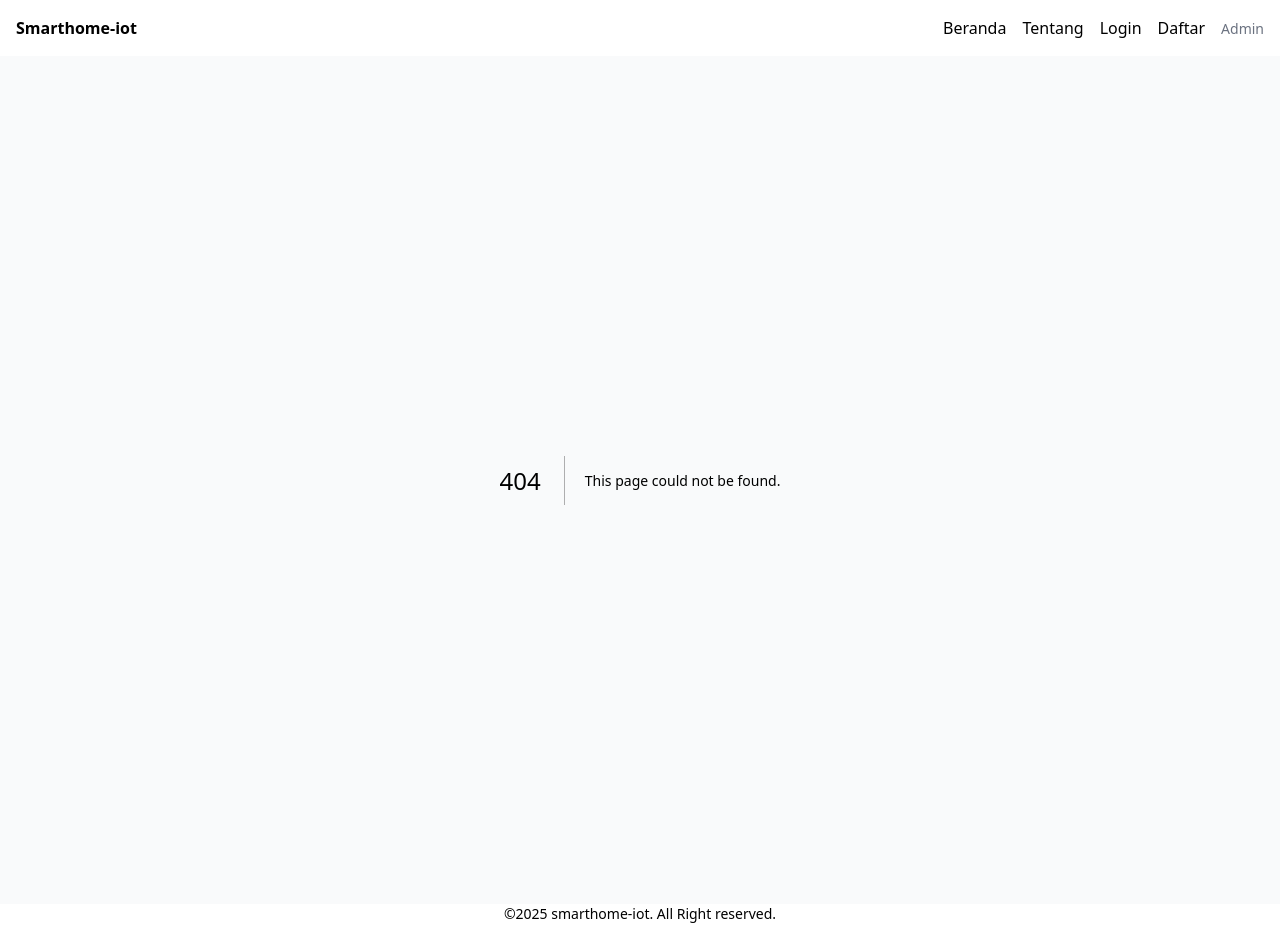
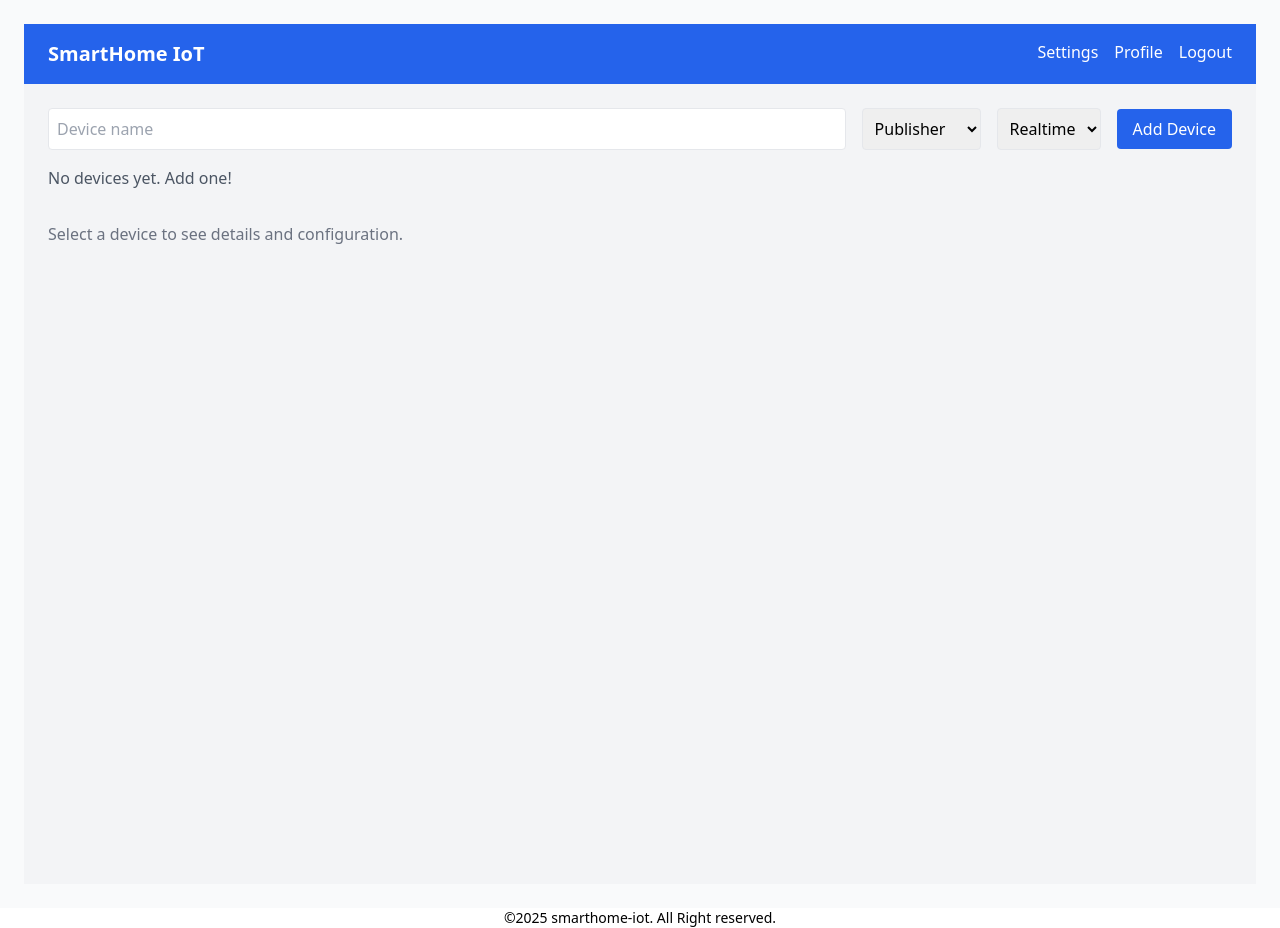
Before and after one commit to Fic21/smarthome-iot, a Next.js app: page /dasboard/users in a window 1280 px wide. Before the commit this address had no page. Built offline with nearby package versions, Linux system fonts and the light colour scheme.

Commit message:
menambah dasboard dan cara masuknya

```diff
--- /dev/null
+++ b/src/app/dasboard/users/page.tsx
@@ -0,0 +1,180 @@
+"use client";
+
+import React, { useState } from "react";
+import NavbarUser from "@/components/navbarUser/page";
+import CardDevice from "@/components/cardDevice/page";
+
+interface Device {
+  id: string;
+  name: string;
+  status: "publisher" | "subscriber";
+  type: "realtime" | "onoff";
+  history: Array<{ timestamp: string; value: any }>;
+}
+
+export default function DashboardUsersPage() {
+  const [devices, setDevices] = useState<Device[]>([]);
+  const [newDeviceName, setNewDeviceName] = useState("");
+  const [newDeviceStatus, setNewDeviceStatus] = useState<"publisher" | "subscriber">("publisher");
+  const [newDeviceType, setNewDeviceType] = useState<"realtime" | "onoff">("realtime");
+  const [selectedDevice, setSelectedDevice] = useState<Device | null>(null);
+
+  // Tambah device baru
+  function addDevice() {
+    if (!newDeviceName.trim()) return alert("Device name is required");
+    const newDevice: Device = {
+      id: Date.now().toString(),
+      name: newDeviceName,
+      status: newDeviceStatus,
+      type: newDeviceType,
+      history: [],
+    };
+    setDevices([...devices, newDevice]);
+    setNewDeviceName("");
+  }
+
+  // Hapus device
+  function deleteDevice(id: string) {
+    setDevices(devices.filter((d) => d.id !== id));
+    if (selectedDevice?.id === id) setSelectedDevice(null);
+  }
+
+  // Edit device name (simple rename)
+  function editDevice(id: string) {
+    const newName = prompt("Enter new device name");
+    if (!newName) return;
+    setDevices(devices.map(d => d.id === id ? { ...d, name: newName } : d));
+  }
+
+  // Simulasi data device history
+  // Untuk demo, kita isi beberapa data dummy saat device realtime dipilih
+  React.useEffect(() => {
+    if (selectedDevice && selectedDevice.type === "realtime") {
+      // Simulasi data grafik realtime bertambah tiap 2 detik
+      const interval = setInterval(() => {
+        setDevices((oldDevices) =>
+          oldDevices.map((d) => {
+            if (d.id === selectedDevice.id) {
+              const newValue = Math.floor(Math.random() * 100);
+              const newHistory = [...d.history, { timestamp: new Date().toLocaleTimeString(), value: newValue }];
+              return { ...d, history: newHistory.slice(-10) }; // simpan 10 data terakhir
+            }
+            return d;
+          })
+        );
+      }, 2000);
+      return () => clearInterval(interval);
+    }
+  }, [selectedDevice]);
+
+  return (
+    <>
+      <NavbarUser />
+
+      <main className="p-6 bg-gray-100 min-h-screen">
+        {/* Bagian utama 1 - Tambah device dan list device */}
+        <section className="mb-8">
+          <div className="flex gap-4 mb-4 items-center">
+            <input
+              type="text"
+              placeholder="Device name"
+              value={newDeviceName}
+              onChange={(e) => setNewDeviceName(e.target.value)}
+              className="p-2 border rounded flex-grow"
+            />
+            <select
+              value={newDeviceStatus}
+              onChange={(e) => setNewDeviceStatus(e.target.value as "publisher" | "subscriber")}
+              className="p-2 border rounded"
+            >
+              <option value="publisher">Publisher</option>
+              <option value="subscriber">Subscriber</option>
+            </select>
+            <select
+              value={newDeviceType}
+              onChange={(e) => setNewDeviceType(e.target.value as "realtime" | "onoff")}
+              className="p-2 border rounded"
+            >
+              <option value="realtime">Realtime</option>
+              <option value="onoff">On/Off</option>
+            </select>
+            <button
+              onClick={addDevice}
+              className="bg-blue-600 text-white px-4 py-2 rounded hover:bg-blue-700"
+            >
+              Add Device
+            </button>
+          </div>
+
+          <div>
+            {devices.length === 0 && <p className="text-gray-600">No devices yet. Add one!</p>}
+            {devices.map((device) => (
+              <div
+                key={device.id}
+                onClick={() => setSelectedDevice(device)}
+                className={`cursor-pointer ${selectedDevice?.id === device.id ? "bg-blue-100" : "bg-white"} p-2 rounded mb-2 shadow-sm`}
+              >
+                <CardDevice
+                  id={device.id}
+                  name={device.name}
+                  status={device.status}
+                  onEdit={editDevice}
+                  onDelete={deleteDevice}
+                />
+              </div>
+            ))}
+          </div>
+        </section>
+
+        {/* Bagian utama 2 - Detail device dan konfigurasi EMQX */}
+        <section>
+          {selectedDevice ? (
+            <div className="bg-white p-6 rounded shadow">
+              <h2 className="text-2xl font-bold mb-4">{selectedDevice.name} Details</h2>
+
+              {/* Konfigurasi EMQX */}
+              <div className="mb-6">
+                <h3 className="font-semibold mb-2">MQTT Configuration</h3>
+                <pre className="bg-gray-200 p-4 rounded font-mono text-sm">
+{`Broker: mqtt://emqx-broker-address
+Client ID: client_${selectedDevice.id}
+Topic: smarthome/${selectedDevice.name.toLowerCase()}
+Status: ${selectedDevice.status}
+Type: ${selectedDevice.type}`}
+                </pre>
+              </div>
+
+              {/* Data device */}
+              <div>
+                {selectedDevice.type === "realtime" ? (
+                  <>
+                    <h3 className="font-semibold mb-2">Realtime Data (Last 10)</h3>
+                    <ul className="list-disc list-inside max-h-40 overflow-y-auto border p-2 rounded bg-gray-50">
+                      {selectedDevice.history.length === 0 && <li>No data yet</li>}
+                      {selectedDevice.history.map((h, i) => (
+                        <li key={i}>{h.timestamp}: {h.value}</li>
+                      ))}
+                    </ul>
+                    {/* Bisa ditambahkan grafik (Chart.js / Recharts / dll) jika ingin lebih kompleks */}
+                  </>
+                ) : (
+                  <>
+                    <h3 className="font-semibold mb-2">On/Off Status History</h3>
+                    <ul className="list-disc list-inside max-h-40 overflow-y-auto border p-2 rounded bg-gray-50">
+                      {selectedDevice.history.length === 0 && <li>No status changes yet</li>}
+                      {selectedDevice.history.map((h, i) => (
+                        <li key={i}>{h.timestamp}: {h.value ? "ON" : "OFF"}</li>
+                      ))}
+                    </ul>
+                  </>
+                )}
+              </div>
+            </div>
+          ) : (
+            <p className="text-gray-500">Select a device to see details and configuration.</p>
+          )}
+        </section>
+      </main>
+    </>
+  );
+}
--- a/src/app/layout.tsx
+++ b/src/app/layout.tsx
@@ -1,6 +1,9 @@
-import Link from 'next/link';
+
+
 import './globals.css';
 import { Metadata } from "next";
+import NavbarUtama from '@/componentsnavbarUtama/page';
+
 
 
 export const metadata: Metadata = {
@@ -15,18 +18,11 @@ export default function RootLayout({
 }){
     return (
         <html lang="en">
+
             <body>
-                <header className='bg-white shadow p-4 flex justify-between items-center'>
-                    <h1 className='text-xl1 font-bold'>Smarthome-iot</h1>
-                    <nav className='space-x-4'>
-                        <Link href='/'>Beranda</Link>
-                        <Link href='/tentang'>Tentang</Link>
-                        <Link href='/login'>Login</Link>
-                        <Link href='/daftar'>Daftar</Link>
-                        <Link href='/admin' className='text-sm text-gray-500'>Admin</Link>
-                    </nav>
-                </header>
-                <main className=' min-h-screen  p-6  bg-gray-50'>{children}</main>
+                <NavbarUtama/>
+                <main className=' min-h-screen  p-6  bg-gray-50'>
+                    {children}</main>
                 <footer className='bg-white text-center text-sm '>
                     &copy;{new Date().getFullYear()} smarthome-iot. All Right reserved.
                 </footer>
--- a/src/app/login/page.tsx
+++ b/src/app/login/page.tsx
@@ -28,6 +28,7 @@ export default function LoginPage() {
       } else {
         setMessage(`Welcome, ${data.user.name}`);
         // Bisa redirect di sini: window.location.href = '/dashboard';
+        window.location.href = '/dasboard/users'
       }
     } catch (err) {
       setMessage('Failed to connect to server');
--- /dev/null
+++ b/src/components/cardDevice/page.tsx
@@ -0,0 +1,34 @@
+"use client";
+
+import React from "react";
+
+interface CardDeviceProps {
+  id: string;
+  name: string;
+  status: "publisher" | "subscriber";
+  onEdit: (id: string) => void;
+  onDelete: (id: string) => void;
+}
+
+export default function CardDevice({ id, name, status, onEdit, onDelete }: CardDeviceProps) {
+  return (
+    <div className="border rounded p-4 shadow-md mb-4 bg-white">
+      <h3 className="font-semibold text-lg">{name}</h3>
+      <p>Status: <span className="font-mono">{status}</span></p>
+      <div className="mt-3 flex gap-3">
+        <button
+          onClick={() => onEdit(id)}
+          className="bg-yellow-400 px-3 py-1 rounded hover:bg-yellow-500"
+        >
+          Edit
+        </button>
+        <button
+          onClick={() => onDelete(id)}
+          className="bg-red-500 px-3 py-1 rounded text-white hover:bg-red-600"
+        >
+          Delete
+        </button>
+      </div>
+    </div>
+  );
+}
--- /dev/null
+++ b/src/components/navbarUser/page.tsx
@@ -0,0 +1,16 @@
+"use client";
+
+import React from "react";
+
+export default function NavbarUser() {
+  return (
+    <nav className="bg-blue-600 text-white px-6 py-4 flex justify-between">
+      <div className="font-bold text-xl">SmartHome IoT</div>
+      <div className="space-x-4">
+        <button className="hover:underline">Settings</button>
+        <button className="hover:underline">Profile</button>
+        <button className="hover:underline">Logout</button>
+      </div>
+    </nav>
+  );
+}
--- /dev/null
+++ b/src/components/navbarUtama/page.tsx
@@ -0,0 +1,19 @@
+
+"use client";
+import Link from "next/link";
+import { usePathname } from "next/navigation";
+
+export default function NavbarUtama(){
+    const pathname = usePathname();
+    const isDashboard = pathname?.startsWith('/dasboard');
+     if (isDashboard) return null;
+    return (
+                <nav className='space-x-4'>
+                        <Link href='/'>Beranda</Link>
+                        <Link href='/tentang'>Tentang</Link>
+                        <Link href='/login'>Login</Link>
+                        <Link href='/daftar'>Daftar</Link>
+                        <Link href='/admin' className='text-sm text-gray-500'>Admin</Link>
+                </nav>
+    );
+}
```
